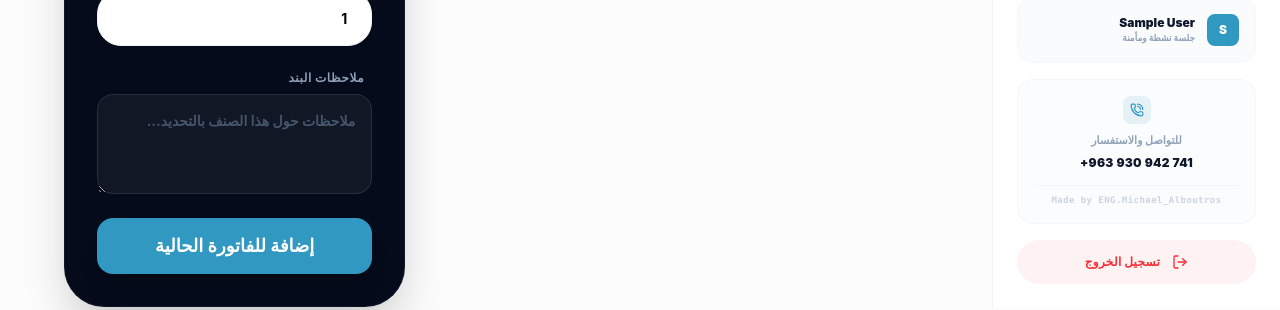
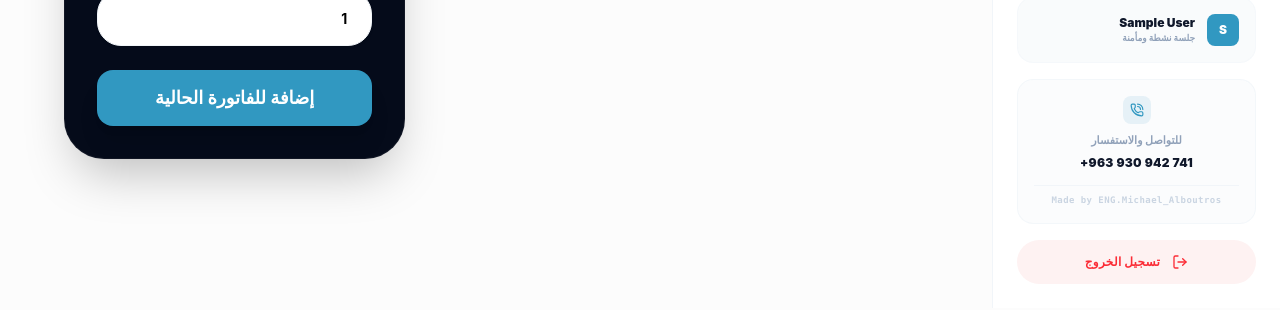
Before and after one commit to maichealalbotrous/matajer-pro-FrontEnd, a React (Vite) app: page /EmployeeProducts/1/variants in a window 1280 px wide. Shown: the part 492-802 px from the top of the page. Built offline with nearby package versions, Linux system fonts and the light colour scheme; no server answers; sample sign-in values are in the browser's storage.

Commit message:
fix the invoice nots input

```diff
--- a/src/components/Employee_components/Products/ProductVariants/ProductVariants.jsx
+++ b/src/components/Employee_components/Products/ProductVariants/ProductVariants.jsx
@@ -135,7 +135,7 @@
       size: selectedSizeVariant.size,
       quantity: parseInt(saleDetails.quantity) || 1,
       sold_at_price: parseFloat(saleDetails.sold_at_price),
-      item_notes: saleDetails.item_notes,
+      item_notes: saleDetails.item_notes || "",
     };
 
     addToInvoice(newItem);
@@ -201,7 +201,7 @@
           }
         />
 
-        <div className="flex flex-col gap-2 text-right">
+        {/* <div className="flex flex-col gap-2 text-right">
           <label className="text-xs font-black text-slate-400 mr-2 uppercase tracking-wider">
             ملاحظات البند
           </label>
@@ -217,7 +217,7 @@
               })
             }
           />
-        </div>
+        </div> */}
 
         <MyButton
           title="إضافة للفاتورة الحالية"
```
Also changed, not shown: 2 other files (tests, documents, lock files or other folders).
